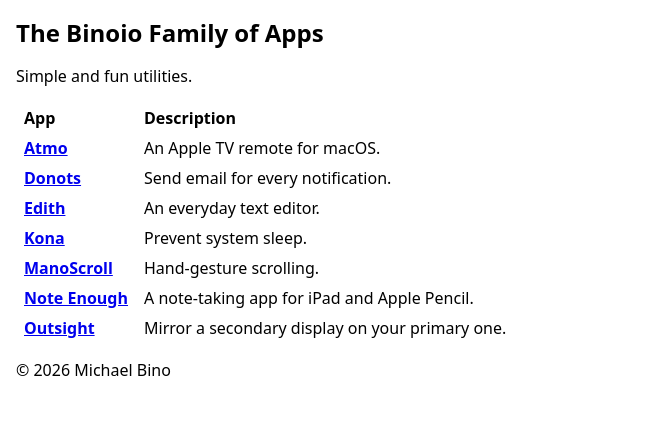
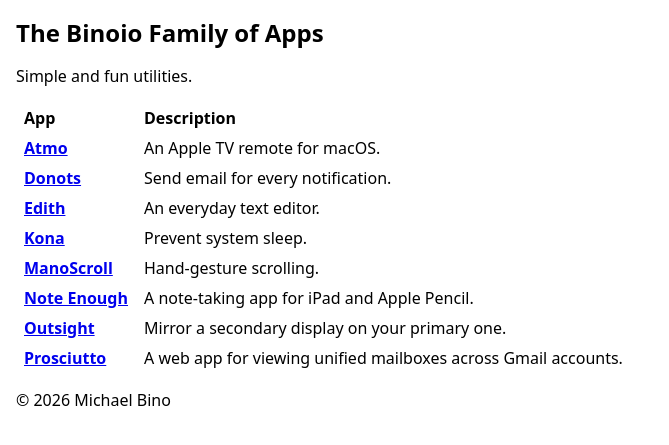
Before and after one commit to binoio/bino.io, a Jekyll site: the page built from index.md, in a window 1280 px wide. Shown: the top 445 px of the page, without its empty margins (0-669 px from the left). Built offline with Jekyll 4.4.1, drawn with Linux system fonts in a browser that asks for light colours.

Commit message:
feat: add Prosciutto to the apps list

```diff
--- a/index.md
+++ b/index.md
@@ -14,5 +14,6 @@ Simple and fun utilities.
 | **[ManoScroll](https://binoio.github.io/manoscroll)** | Hand-gesture scrolling. |
 | **[Note Enough](https://binoio.github.io/note-enough)** | A note-taking app for iPad and Apple Pencil. |
 | **[Outsight](https://binoio.github.io/outsight)** | Mirror a secondary display on your primary one. |
+| **[Prosciutto](https://github.com/binoio/Prosciutto)** | A web app for viewing unified mailboxes across Gmail accounts. |
 
 &copy; 2026 Michael Bino
```
Also changed, not shown: README.md.
